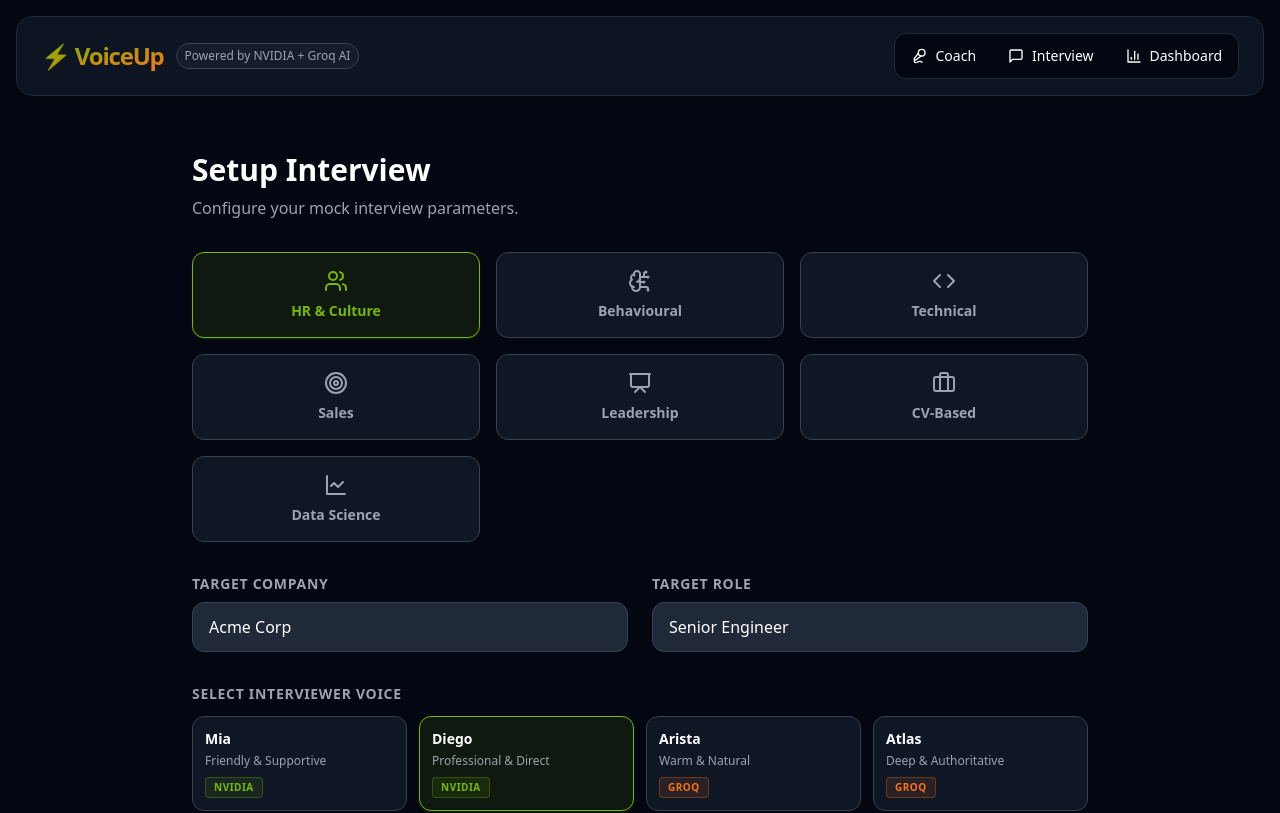
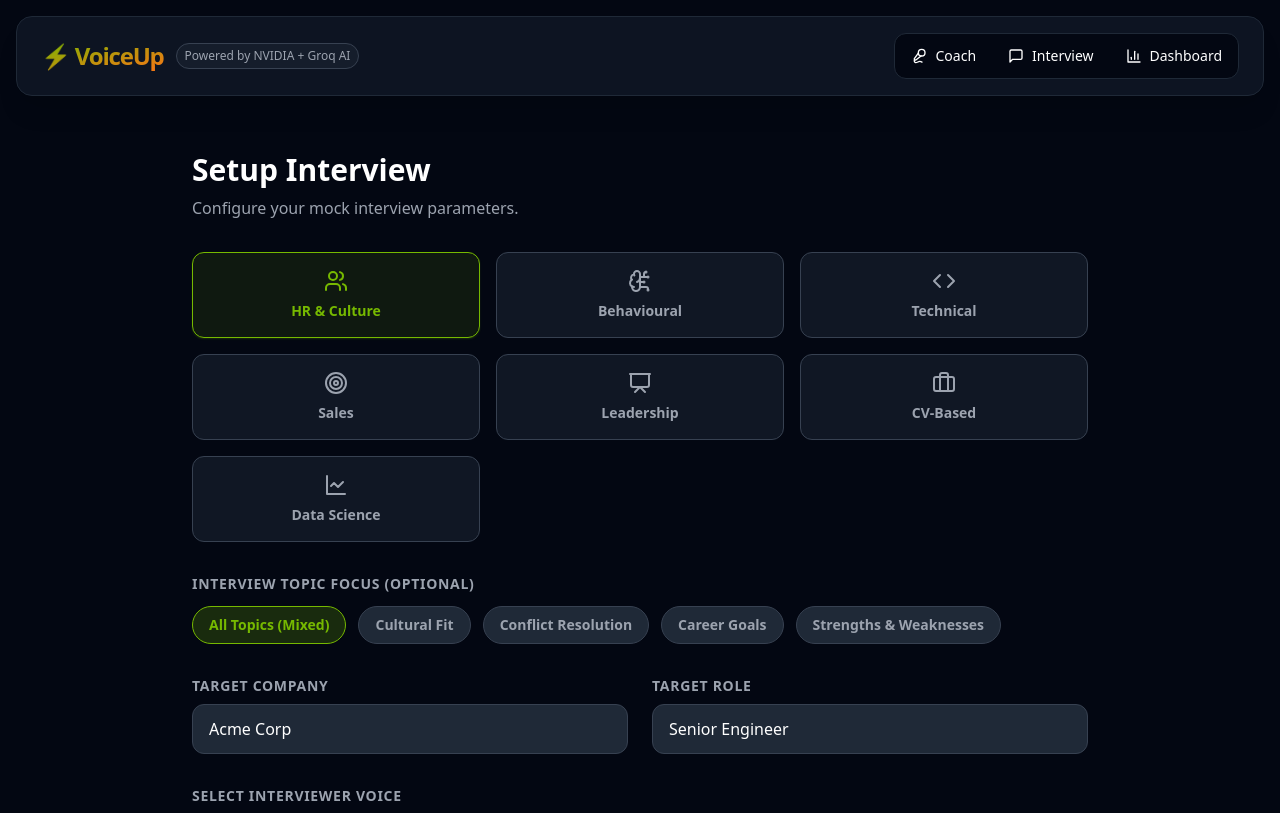
Before and after one commit to SARWAR003/VoiceUp, a React (Vite) app: page /#/interview in a window 1280 px wide. Shown: the top 813 px of the page. Built offline with nearby package versions, Linux system fonts and the light colour scheme.

Commit message:
Add granular Interview Topic Focus selection

```diff
--- a/src/agents/interviewAgent.js
+++ b/src/agents/interviewAgent.js
@@ -2,12 +2,13 @@
 import { extractJSON } from '../utils/jsonHelper';
 
 export class InterviewAgent {
-  constructor(type = "HR Interview", company = "Acme Corp", role = "Software Engineer", cvSummary = null, dsLevel = null) {
+  constructor(type = "HR Interview", company = "Acme Corp", role = "Software Engineer", cvSummary = null, dsLevel = null, topicFocus = null) {
     this.type = type;
     this.company = company;
     this.role = role;
     this.cvSummary = cvSummary;
     this.dsLevel = dsLevel;
+    this.topicFocus = topicFocus;
     this.questionNumber = 0;
     this.history = [];
   }
@@ -132,6 +133,10 @@
 Start with warm greeting and first question as plain text (no JSON for the opening message).`;
     }
 
+    if (this.topicFocus) {
+      systemPrompt += `\n\nCRITICAL INSTRUCTION: The candidate explicitly wants this interview to focus purely on: ${this.topicFocus}. Do NOT ask questions outside of this topic. Tailor all technical and situational questions strictly to ${this.topicFocus}.`;
+    }
+
     if (this.cvSummary) {
       if (this.type === 'Data Science & Analytics') {
         systemPrompt = `You are an expert Data Science interviewer. The candidate's CV summary:
--- a/src/agents/orchestrator.js
+++ b/src/agents/orchestrator.js
@@ -20,7 +20,7 @@
   setMode(mode, options = {}) {
     this.mode = mode;
     if (mode === 'interview') {
-      this.interviewAgent = new InterviewAgent(options.type, options.company, options.role, options.cvSummary, options.dsLevel);
+      this.interviewAgent = new InterviewAgent(options.type, options.company, options.role, options.cvSummary, options.dsLevel, options.topicFocus);
       this.currentVoice = options.voice || "Diego";
     } else {
       this.currentVoice = "Mia";
--- a/src/modes/InterviewMode.jsx
+++ b/src/modes/InterviewMode.jsx
@@ -17,6 +17,7 @@
   const [role, setRole] = useState('Senior Engineer');
   const [voice, setVoice] = useState('Diego');
   const [dsLevel, setDsLevel] = useState('Fresher / DA Level');
+  const [topicFocus, setTopicFocus] = useState(null);
 
   const [cvSummary, setCvSummary] = useState(null);
 
@@ -37,6 +38,15 @@
     { id: 'CV-Based Interview', icon: <Briefcase />, label: 'CV-Based' },
     { id: 'Data Science & Analytics', icon: <LineChart />, label: 'Data Science' },
   ];
+
+  const topicMap = {
+    'Technical Interview': ['React / Frontend', 'Node.js / Backend', 'System Design', 'DevOps / Cloud', 'Data Structures & Algorithms'],
+    'Data Science & Analytics': ['SQL & Databases', 'Machine Learning', 'Python & Pandas', 'Statistics & Probability', 'Data Visualization'],
+    'HR Interview': ['Cultural Fit', 'Conflict Resolution', 'Career Goals', 'Strengths & Weaknesses'],
+    'Behavioural Interview': ['STAR Method Scenarios', 'Leadership Experience', 'Handling Failure', 'Time Management'],
+    'Sales Interview': ['B2B Tech Sales', 'Objection Handling', 'Cold Calling', 'Account Executive Mock'],
+    'Leadership Interview': ['Team Management', 'Strategic Vision', 'Cross-functional Collaboration', 'Performance Reviews']
+  };
 
   const handleStart = async () => {
     setStep(2);
@@ -75,7 +85,7 @@
     });
 
     orchestrator.current.setMode('interview', {
-      type, company, role, voice, cvSummary, dsLevel
+      type, company, role, voice, cvSummary, dsLevel, topicFocus
     });
 
     await orchestrator.current.startInterview();
@@ -167,7 +177,10 @@
         {types.map(t => (
           <button
             key={t.id}
-            onClick={() => setType(t.id)}
+            onClick={() => {
+              setType(t.id);
+              setTopicFocus(null);
+            }}
             className={`p-4 rounded-xl border flex flex-col items-center text-center transition-all ${type === t.id ? 'bg-nvidia/10 border-nvidia text-nvidia shadow-sm shadow-nvidia/20' : 'bg-gray-800/50 border-gray-700 text-gray-400 hover:border-gray-500 hover:text-gray-200'}`}
           >
             <div className="mb-2">{t.icon}</div>
@@ -209,6 +222,37 @@
         </div>
       )}
 
+      {topicMap[type] && (
+        <div className="mb-8 animate-fade-in">
+          <label className="block text-sm font-bold text-gray-400 uppercase tracking-wider mb-3">Interview Topic Focus (Optional)</label>
+          <div className="flex flex-wrap gap-3">
+            <button
+              onClick={() => setTopicFocus(null)}
+              className={`px-4 py-2 rounded-full border text-sm font-bold transition-all ${
+                !topicFocus
+                  ? 'bg-nvidia/20 border-nvidia text-nvidia'
+                  : 'bg-gray-800 border-gray-700 text-gray-400 hover:border-gray-500 hover:text-gray-200'
+              }`}
+            >
+              All Topics (Mixed)
+            </button>
+            {topicMap[type].map(topic => (
+              <button
+                key={topic}
+                onClick={() => setTopicFocus(topic)}
+                className={`px-4 py-2 rounded-full border text-sm font-bold transition-all ${
+                  topicFocus === topic
+                    ? 'bg-nvidia/20 border-nvidia text-nvidia'
+                    : 'bg-gray-800 border-gray-700 text-gray-400 hover:border-gray-500 hover:text-gray-200'
+                }`}
+              >
+                {topic}
+              </button>
+            ))}
+          </div>
+        </div>
+      )}
+
       <div className="grid grid-cols-1 md:grid-cols-2 gap-6 mb-8">
         <div>
           <label className="block text-sm font-bold text-gray-400 uppercase tracking-wider mb-2">Target Company</label>
```
